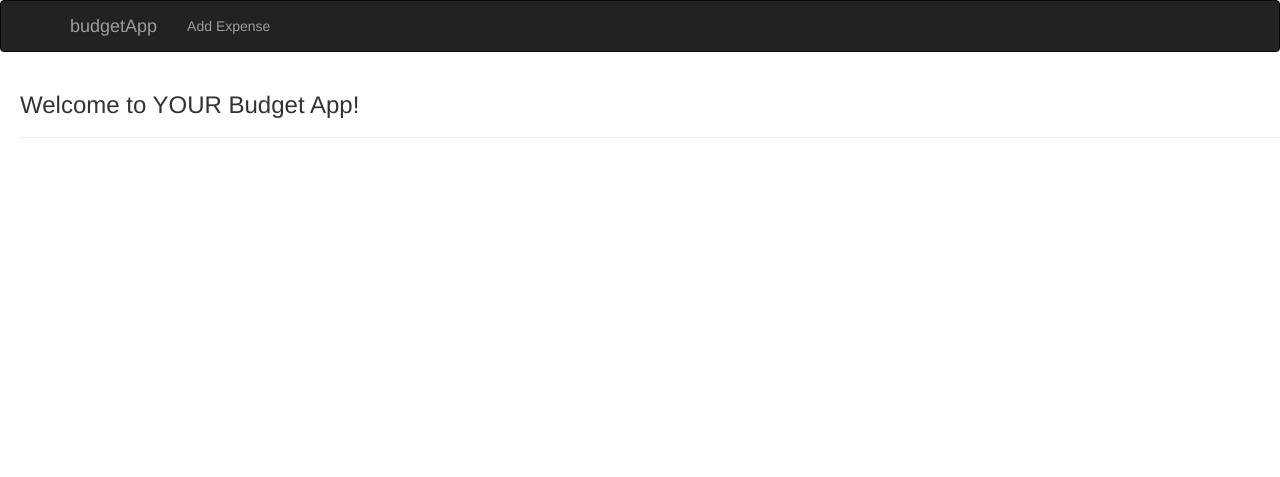
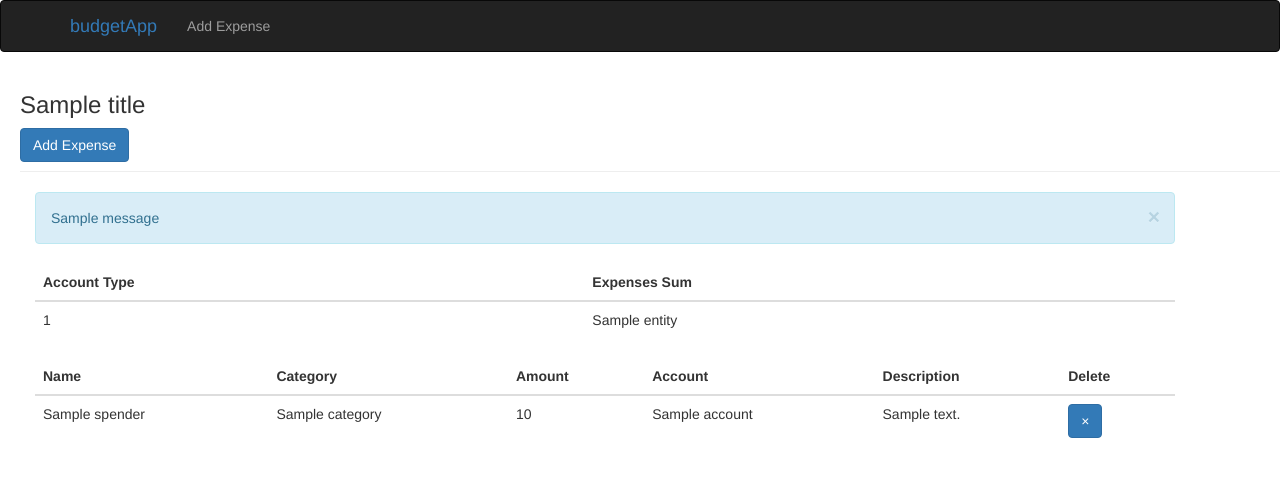
Before and after one commit to wiktor-nowak/myBudgetApp, a Flask app: template webapp/templates/index.html in a window 1280 px wide. Shown: the top 477 px of the page. Run offline with Flask 2, Linux system fonts and the light colour scheme; the template is opened without the code that fills it: most values are stand-ins (such as "Sample title", 1, 10 or a date in 2020); one stand-in notice (Sample message) is shown; some libraries are stand-ins or nearby versions.

Commit message:
First ready to go APP Version

```diff
--- a/webapp/__init__.py
+++ b/webapp/__init__.py
@@ -1,7 +1,11 @@
 from flask import Flask
 from flask_bootstrap import Bootstrap
+from config import Config
+from handler import Handler
 
 app = Flask(__name__)
+app.config.from_object(Config)
 bootstrap = Bootstrap(app)
+# handler = Handler()
 
 from webapp import routes
--- a/webapp/templates/base.html
+++ b/webapp/templates/base.html
@@ -1,6 +1,12 @@
 {% extends "bootstrap/base.html" %}
 
-{% block title %}py Budget App{% endblock %}
+{% block title %}
+    {% if title %}
+        {{ title }} - BudgetApp
+    {% else %}
+        Hi from BudgetApp!
+    {% endif %}
+{% endblock %}
 
 {% block navbar %}
 <!--NAVBAR-->
@@ -12,11 +18,12 @@
                 <span class="icon-bar"></span>
                 <span class="icon-bar"></span>
             </button>
-            <a class="navbar-brand" href="/">budgetApp</a>
+            <a class="navbar-brand" href="/">
+                <p class="text-primary">budgetApp</p></a>
         </div>
         <div class="navbar-collapse collapse" id="listof">
             <ul class="nav navbar-nav">
-                <li><a href="/addexpense">Add Expense</a></li>
+                <li><a href="{{ url_for('addexpense') }}">Add Expense</a></li>
 <!--                <li><a href="#">Dodaj autora</a></li>-->
 <!--                <li><a href="#">Dodaj książkę</a></li>-->
             </ul>
@@ -25,5 +32,26 @@
 </div>
 {% endblock %}
 {% block content %}
-{% block page_content %}{% endblock %}
+<div class="page-header" style="margin-left: 20px">
+    <h3>
+        {% block page_header %} {{ title }} {% endblock %}
+    </h3>
+    <div class="d-grid gap-2 d-md-flex justify-content-md-end">
+        <a class="btn btn-primary" href="{{ url_for('addexpense') }}" role="button">Add Expense</a>
+    </div>
+
+</div>
+<div class="container" style="margin-left: 20px">
+<!--    This is section for flashing messages-->
+    {% for message in get_flashed_messages() %}
+    <div class="alert alert-info alert-dismissible" role="alert">
+        <button type="button" class="close" data-dismiss="alert" aria-label="Close">
+            <span aria-hidden="true">&times;</span>
+        </button>
+        {{ message }}
+    </div>
+    {% endfor %}
+
+    {% block page_content %}{% endblock %}
+</div>
 {% endblock %}
--- a/webapp/templates/index.html
+++ b/webapp/templates/index.html
@@ -1,7 +1,56 @@
 {% extends "base.html" %}
 
-{% block title %}Index - pyBudgetApp{% endblock %}
+{% block title %} {{ title }} {% endblock %}
 
 {% block page_content %}
-<div class="page-header" style="margin-left: 20px"><h3>Welcome to YOUR Budget App!</h3></div>
+
+<div class="table-responsive-md">
+  <table class="table">
+    <thead>
+      <tr>
+        <th scope="col">Account Type</th>
+        <th scope="col">Expenses Sum</th>
+      </tr>
+    </thead>
+    <tbody>
+      {% for entity in sumup %}
+      <tr>
+        <td> {{ entity[0] }} </td>
+        <td> {{ entity[1] }} </td>
+      </tr>
+      {% endfor %}
+    </tbody>
+  </table>
+</div>
+
+<div class="table-responsive-md">
+  <table class="table">
+    <thead>
+      <tr>
+        <th scope="col">Name</th>
+        <th scope="col">Category</th>
+        <th scope="col">Amount</th>
+        <th scope="col">Account</th>
+        <th scope="col">Description</th>
+        <th scope="col">Delete</th>
+      </tr>
+    </thead>
+    <tbody>
+      {% for entity in spendings %}
+      <tr>
+        <td> {{ entity.spender }} </td>
+        <td> {{ entity.category }} </td>
+        <td> {{ entity.amount }} </td>
+        <td> {{ entity.account }} </td>
+        <td> {{ entity.description }} </td>
+        <td>
+          <a class="btn btn-primary" href=" {{ url_for('delete', id=entity.id) }}" role="button">
+              <span aria-hidden="true">&times;</span></a>
+        </td>
+      </tr>
+      {% endfor %}
+    </tbody>
+  </table>
+</div>
+
 {% endblock %}
```
Also changed, not shown: config.py (added, +13 -0 lines), handler.py (added, +87 -0 lines), webapp/forms.py (added, +38 -0 lines), webapp/routes.py (+33 -4 lines), webapp/templates/addexpense.html (+3 -4 lines), webapp/models.py (deleted).
